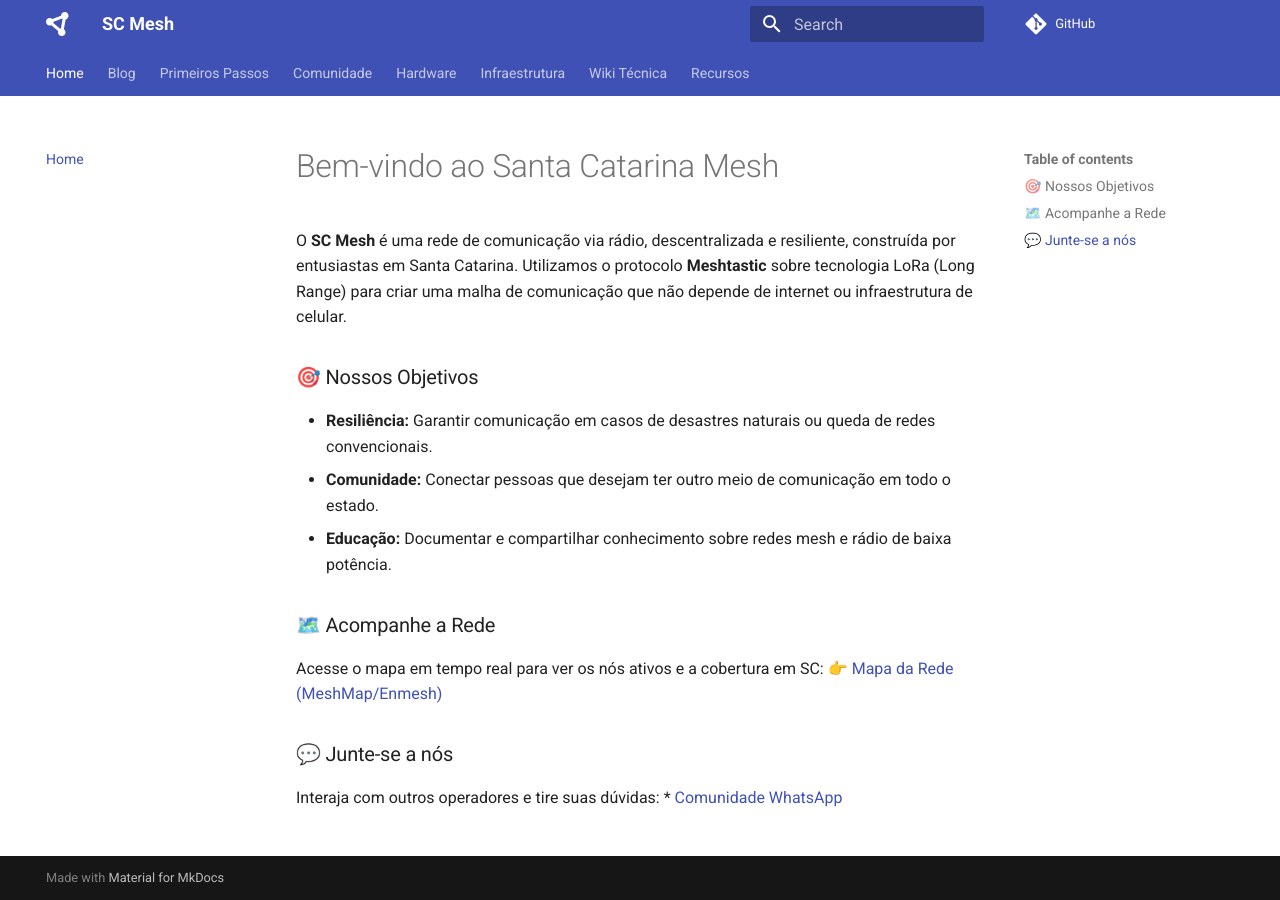
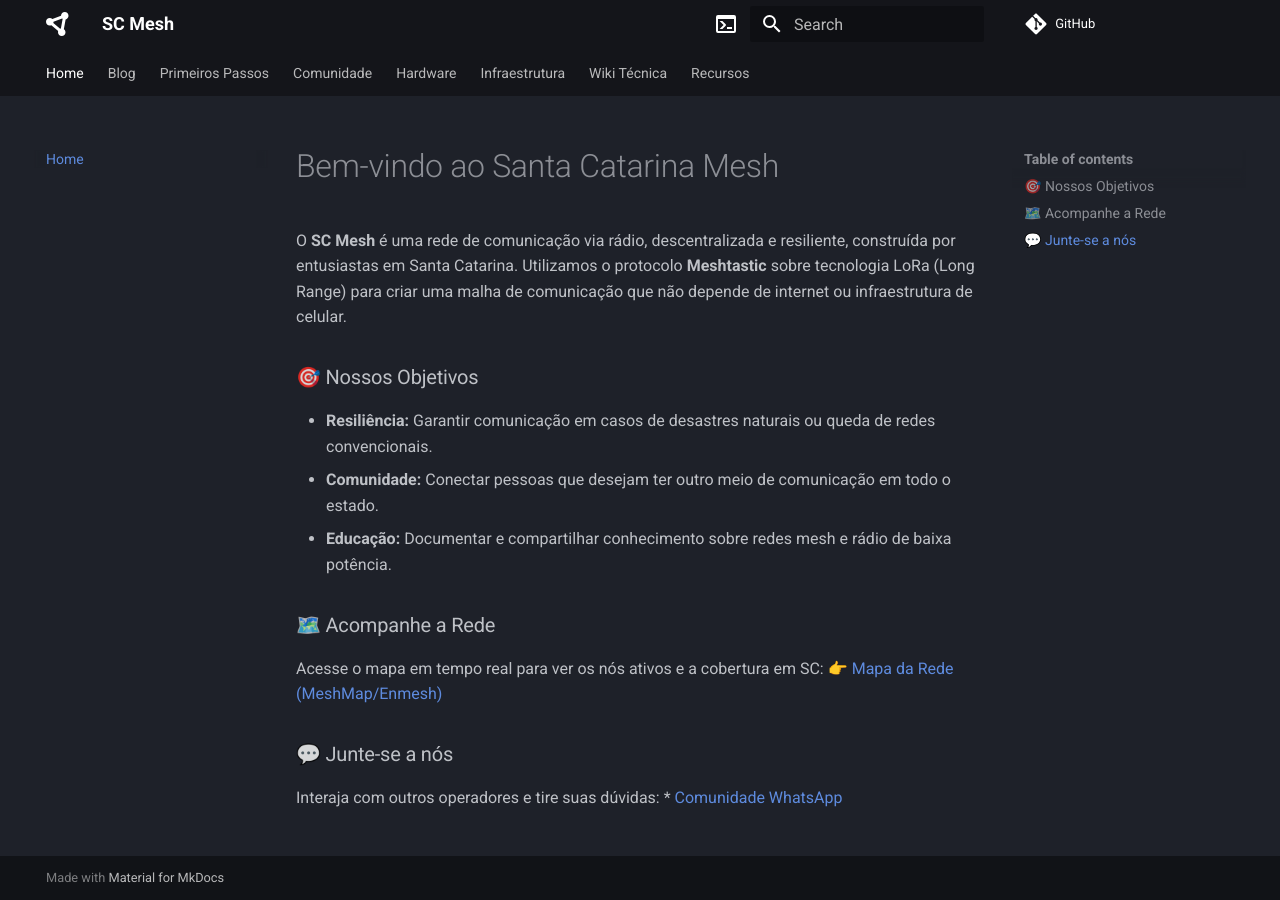
Before and after one commit to scmesh/scmesh.github.io, an MkDocs documentation site: the page built from docs/index.md, in a window 1280 px wide. Built offline with MkDocs 1.6.1 and Material for MkDocs 9.7.7, drawn with Linux system fonts in a browser that asks for light colours; comment, search, counter and statistics services are not loaded.

Commit message:
Altera estilo/paleta

```diff
--- a/mkdocs.yaml
+++ b/mkdocs.yaml
@@ -6,8 +6,12 @@ repo_url: https://github.com/scmesh/scmesh.github.io/
 theme:
   name: material
   palette:
-    primary: indigo
-    accent: blue
+    - scheme: slate
+      primary: black
+      accent: green
+      toggle:
+        icon: material/console
+        name: Switch to dark mode
   features:
     - navigation.tabs
     - search.share
```
